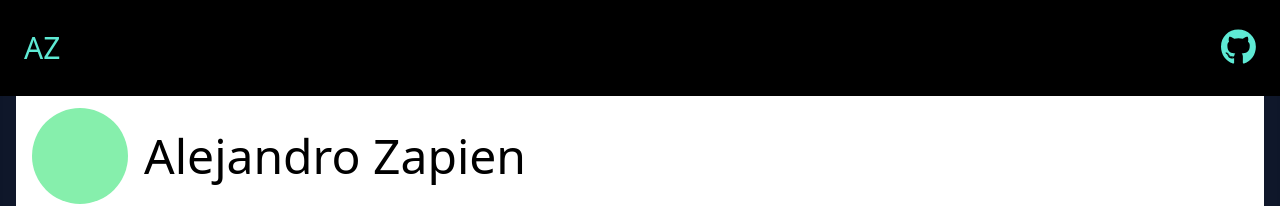
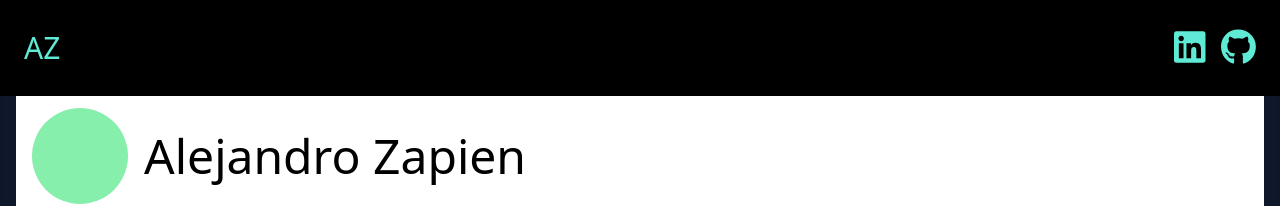
Before and after one commit to alejandrosatxc/Developer-Portfolio, a Next.js app: page /contact in a window 1280 px wide. Shown: the top 206 px of the page. Built offline with nearby package versions, Linux system fonts and the light colour scheme.

Commit message:
Add and improve new and existing web-links

```diff
--- a/components/layout/navbar.tsx
+++ b/components/layout/navbar.tsx
@@ -1,6 +1,6 @@
 import { faBars } from "@fortawesome/free-solid-svg-icons"
 import { FontAwesomeIcon } from '@fortawesome/react-fontawesome'
-import { faGithub } from "@fortawesome/free-brands-svg-icons"
+import { faGithub, faLinkedin } from "@fortawesome/free-brands-svg-icons"
 import { useState } from "react"
 import Link from "next/link"
 import { useRouter } from "next/router"
@@ -39,7 +39,11 @@ export default function Navbar() {
                             })
                         }
                     </ul>
-                    <Link href="https://github.com/alejandrosatxc"><FontAwesomeIcon className="text-teal-300 text-4xl animate-fade-in-down opacity-0 animation-delay-[4400ms]" icon={faGithub} /></Link>
+                    <div className="flex flex-row w-auto gap-4">
+                        <Link href="https://linkedin.com/in/alejandro-zapien-a13ab84b"><FontAwesomeIcon className="text-teal-300 text-4xl animate-fade-in-down opacity-0 animation-delay-[4300ms]" icon={faLinkedin} /></Link>
+                        <Link href="https://github.com/alejandrosatxc"><FontAwesomeIcon className="text-teal-300 text-4xl animate-fade-in-down opacity-0 animation-delay-[4400ms]" icon={faGithub} /></Link>
+                    </div>
+
                     <div className="md:hidden">
                         <FontAwesomeIcon onClick={() => { setMenuToggle(!menuToggle) }} className="animate-fade-in-down animation-delay-[4500ms] opacity-0 text-teal-300 text-3xl" icon={faBars} />
                     </div>
--- a/pages/index.tsx
+++ b/pages/index.tsx
@@ -6,7 +6,7 @@ import { useEffect, useState } from 'react'
 import { FontAwesomeIcon } from '@fortawesome/react-fontawesome'
 import { faArrowDown, faArrowRight } from '@fortawesome/free-solid-svg-icons'
 import OnScrollElement from '../components/OnScrollElement'
-import { faGithub } from '@fortawesome/free-brands-svg-icons'
+import { faGithub, faLinkedin } from '@fortawesome/free-brands-svg-icons'
 
 const inter = Inter({ subsets: ['latin'] })
 
@@ -294,9 +294,9 @@ const Hero = () => {
           }
         </div>
         <div className='flex flex-col h-auto sm:w-1/2 w-full'>
-          <div onClick={() => { setCurrentProject("1") }} onMouseOver={() => { setCurrentProject("1") }} className="flex text-center place-items-center justify-center text-xl font-bold w-full h-14 my-2 bg-white rounded">Bexar Facts Data Dashboard</div>
-          <div onClick={() => { setCurrentProject("2") }} onMouseOver={() => { setCurrentProject("2") }} className="flex text-center place-items-center justify-center text-xl font-bold w-full h-14 my-2 bg-white rounded">Conversation-Flow Dynamic Forms</div>
-          <div onClick={() => { setCurrentProject("3") }} onMouseOver={() => { setCurrentProject("3") }} className="flex text-center place-items-center justify-center text-xl font-bold w-full h-14 my-2 bg-white rounded">Draftee, Template-to-Form Document Automation</div>
+          <a href="https://bexar-dash-new.vercel.app/polls/7"><div onClick={() => { setCurrentProject("1") }} onMouseOver={() => { setCurrentProject("1") }} className="flex text-center place-items-center justify-center text-xl font-bold w-full h-14 my-2 bg-white rounded">Bexar Facts Data Dashboard</div></a>
+          <a href="https://my-tutoring-app.vercel.app/intake"><div onClick={() => { setCurrentProject("2") }} onMouseOver={() => { setCurrentProject("2") }} className="flex text-center place-items-center justify-center text-xl font-bold w-full h-14 my-2 bg-white rounded">Conversation-Flow Dynamic Forms</div></a>
+          <a href="https://draftee-git-dev-satx-consultants.vercel.app/"><div onClick={() => { setCurrentProject("3") }} onMouseOver={() => { setCurrentProject("3") }} className="flex text-center place-items-center justify-center text-xl font-bold w-full h-14 my-2 bg-white rounded">Draftee, Template-to-Form Document Automation</div></a>
 
         </div>
       </OnScrollElement>
@@ -304,6 +304,7 @@ const Hero = () => {
         <h2 className="text-teal-300 text-3xl text-center md:text-left font-bold">Whats Next?</h2>
         <Link className="bg-teal-400 rounded-lg flex place-items-center w-fit p-3 my-6" href="mailto:alejandrozapien09@gmail.com">Contact me <FontAwesomeIcon className="ml-2 text-black" icon={faArrowRight} size={"lg"} /></Link>
         <Link className="bg-teal-400 rounded-lg flex place-items-center w-fit p-3 my-6" href="https://github.com/alejandrosatxc">Check out my Github <FontAwesomeIcon className="ml-2 text-black" icon={faGithub} size={"lg"} /></Link>
+        <Link className="bg-teal-400 rounded-lg flex place-items-center w-fit p-3 my-6" href="https://linkedin.com/in/alejandro-zapien-a13ab84b">Linkedin <FontAwesomeIcon className="ml-2 text-black" icon={faLinkedin} size={"lg"} /></Link>
 
       </OnScrollElement>
 
```
